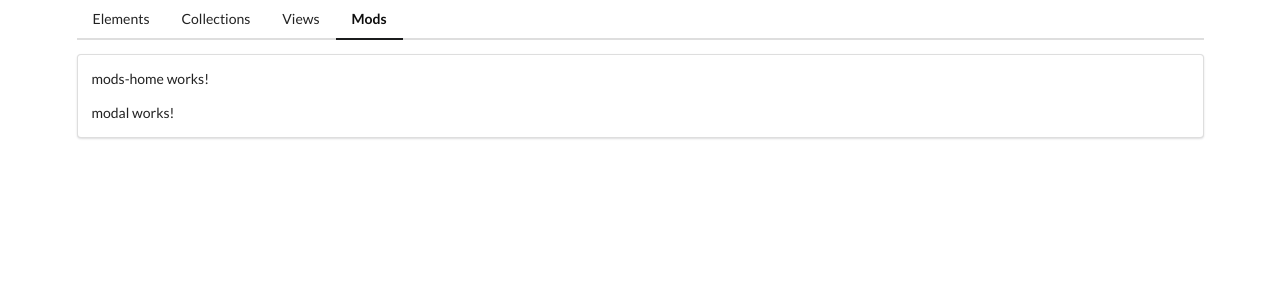
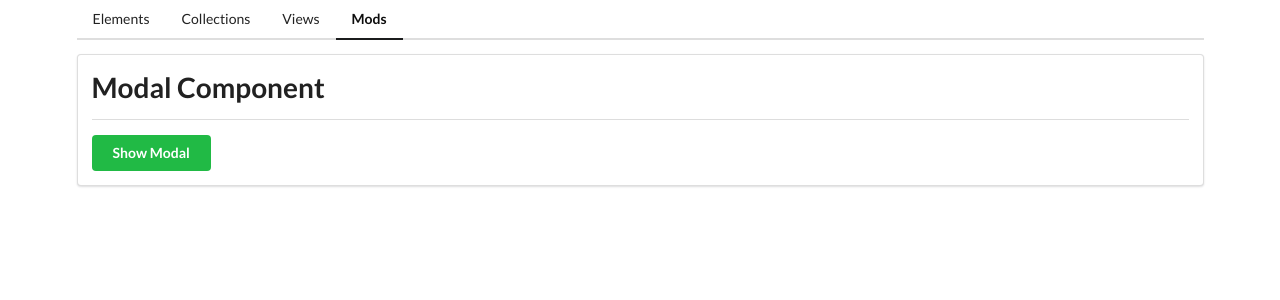
Before and after one commit to axhar-ibraheem/angular-multipage, an Angular app: page /mods in a window 1280 px wide. Shown: the top 300 px of the page. Built offline with nearby package versions, Linux system fonts and the light colour scheme.

Commit message:
stopping event bubbling

```diff
--- a/src/app/mods/modal/modal.component.html
+++ b/src/app/mods/modal/modal.component.html
@@ -1 +1,12 @@
-<p>modal works!</p>
+<div (click)="onCloseHandler()" class="ui dimmer visible active">
+  <div (click)="$event.stopPropagation()" class="ui modal visible active">
+    <i class="close icon" (click)="onCloseHandler()"> </i>
+    <div class="header">Modal!</div>
+    <div class="content">
+      <p>hello to the modal</p>
+    </div>
+    <div class="actions">
+      <button (click)="onCloseHandler()" class="ui button">OK</button>
+    </div>
+  </div>
+</div>
--- a/src/app/mods/modal/modal.component.ts
+++ b/src/app/mods/modal/modal.component.ts
@@ -1,10 +1,30 @@
-import { Component } from '@angular/core';
+import {
+  Component,
+  ElementRef,
+  OnInit,
+  Output,
+  EventEmitter,
+} from '@angular/core';
 
 @Component({
   selector: 'app-modal',
   templateUrl: './modal.component.html',
-  styleUrls: ['./modal.component.css']
+  styleUrls: ['./modal.component.css'],
 })
-export class ModalComponent {
+export class ModalComponent implements OnInit {
+  @Output() close: EventEmitter<any> = new EventEmitter();
 
+  constructor(private el: ElementRef) {}
+
+  ngOnInit(): void {
+    document.body.appendChild(this.el.nativeElement);
+  }
+
+  ngOnDestroy(): void {
+    this.el.nativeElement.remove();
+  }
+
+  onCloseHandler(): void {
+    this.close.emit();
+  }
 }
--- a/src/app/mods/mods-home/mods-home.component.html
+++ b/src/app/mods/mods-home/mods-home.component.html
@@ -1,2 +1,3 @@
-<p>mods-home works!</p>
-<app-modal></app-modal>
+<app-divider> Modal Component</app-divider>
+<button class="positive ui button" (click)="onToggle()">Show Modal</button>
+<app-modal *ngIf="showModal" (close)="onToggle()"></app-modal>
--- a/src/app/mods/mods-home/mods-home.component.ts
+++ b/src/app/mods/mods-home/mods-home.component.ts
@@ -3,8 +3,12 @@ import { Component } from '@angular/core';
 @Component({
   selector: 'app-mods-home',
   templateUrl: './mods-home.component.html',
-  styleUrls: ['./mods-home.component.css']
+  styleUrls: ['./mods-home.component.css'],
 })
 export class ModsHomeComponent {
+  showModal: boolean = false;
 
+  onToggle(): void {
+    this.showModal = !this.showModal;
+  }
 }
--- a/src/app/views/item-list/item-list.component.ts
+++ b/src/app/views/item-list/item-list.component.ts
@@ -8,4 +8,13 @@ import { Items } from '../views-home/views-home-component.component';
 })
 export class ItemListComponent {
   @Input() itemList: Items[] = [];
+
+  constructor() {
+    console.log(this.itemList);
+  }
+
+  // when the components mounts after that ngOnInit() is called.
+  ngOnInit() {
+    console.log(this.itemList);
+  }
 }
```
Also changed, not shown: src/app/mods/mods.module.ts (+4 -10 lines).
